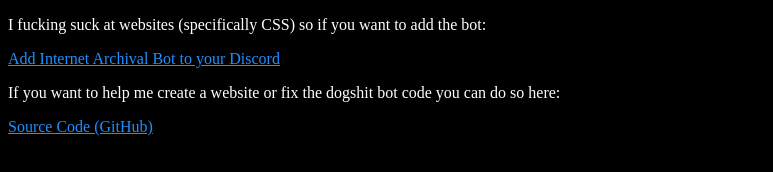
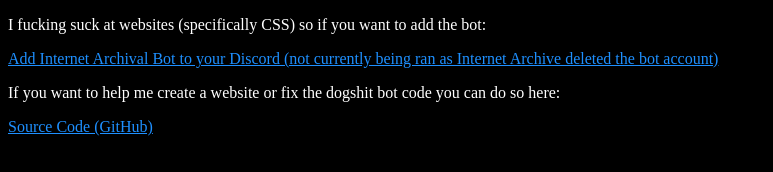
Before and after one commit to Pendonym/Internet-Archival-Bot, a plain HTML site: page index.html in a window 1280 px wide. Shown: the whole page, without its empty margins (0-773 px from the left). Drawn offline with Linux system fonts and the light colour scheme.

Commit message:
Modify link text for Discord bot addition
Updated the link text for adding the Internet Archival Bot to reflect its current status.

```diff
--- a/index.html
+++ b/index.html
@@ -7,7 +7,7 @@
 </head>
 <body style="background-color: black;">
   <p>I fucking suck at websites (specifically CSS) so if you want to add the bot:</p>
-  <a href="https://discord.com/oauth2/authorize?client_id=1508783480266293439">Add Internet Archival Bot to your Discord</a>
+  <a href="https://discord.com/oauth2/authorize?client_id=1508783480266293439">Add Internet Archival Bot to your Discord (not currently being ran as Internet Archive deleted the bot account)</a>
   <p>If you want to help me create a website or fix the dogshit bot code you can do so here:</p>
   <a href="https://github.com/Pendonym/Internet-Archival-Bot">Source Code (GitHub)</a>
 </body>
```
